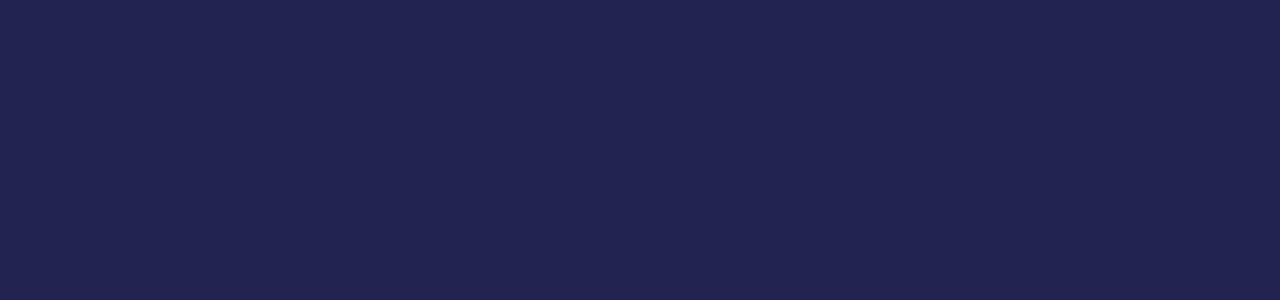
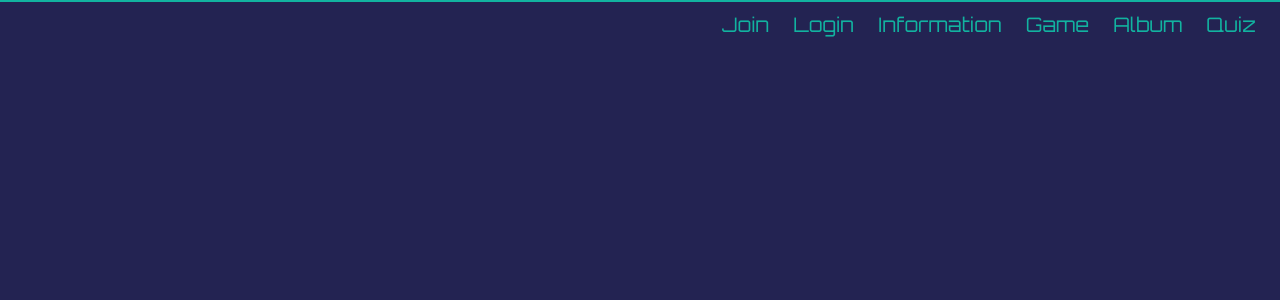
Before and after one commit to aniaorwatk/page-exploration-space, a React (Create React App) app: page /quiz in a window 1280 px wide. Before the commit this address had no page. Shown: the top 300 px of the page. Built offline with nearby package versions, Linux system fonts and the light colour scheme.

Commit message:
add comp quizz and change nav

```diff
--- a/src/App.tsx
+++ b/src/App.tsx
@@ -2,6 +2,7 @@ import React from "react";
 import { Route, Routes } from "react-router-dom";
 import Login from "./component/Login/Login";
 import Main from "./component/Main";
+import Quiz from "./component/Quiz/Quiz";
 import Register from "./component/Register/Register";
 import RegisterSuccess from "./component/Register/RegisterSuccess/RegisterSuccess";
 
@@ -12,6 +13,7 @@ const App = () => {
       <Route path="/register" element={<Register />} />
       <Route path="/register-success" element={<RegisterSuccess />} />
       <Route path="/login" element={<Login />} />
+      <Route path="/quiz" element={<Quiz />} />
     </Routes>
   );
 };
--- a/src/component/Login/Login.tsx
+++ b/src/component/Login/Login.tsx
@@ -61,7 +61,6 @@ const Login = () => {
             inputRequired={inputLogin}
             nameInput={nameInputs.nameLogin}
           />
-
           <Input
             errors={getErrorsPassword({ password: errors.password })}
             labelType={formInputsType.typePassword}
@@ -74,7 +73,6 @@ const Login = () => {
             handleClick={togglePassword}
             nameInput={nameInputs.namePassword}
           />
-
           <ButtonPrimary
             type={buttonType}
             customClassName={buttonClass}
--- a/src/component/Navigation/NavigationHandler.tsx
+++ b/src/component/Navigation/NavigationHandler.tsx
@@ -31,4 +31,9 @@ export const links = [
         url: '/',
         text: 'Album',
     },
+    {
+        id: 6,
+        url: '/quiz',
+        text: 'Quiz',
+    },
 ];
--- /dev/null
+++ b/src/component/Quiz/Quiz.scss
@@ -0,0 +1 @@
+@import "../../scss/Main";
--- /dev/null
+++ b/src/component/Quiz/Quiz.tsx
@@ -0,0 +1,17 @@
+import React from "react";
+import Settings from "../Settings/Settings";
+import './Quiz.scss'
+
+const Quiz =()=>{
+    return(
+        <div className="quiz">
+<Settings />
+<div className="quiz__box">
+
+
+</div>
+        </div>
+    )
+}
+
+export default Quiz
```
Also changed, not shown: src/component/Login/LoginHandler.tsx (+4 -5 lines).
